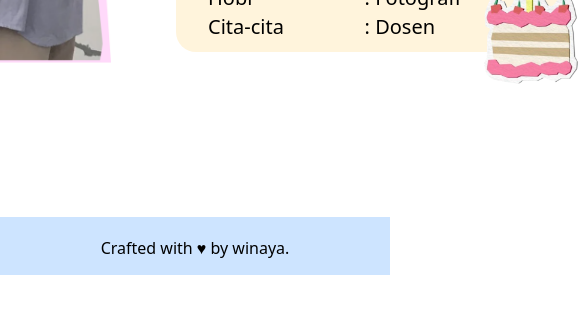
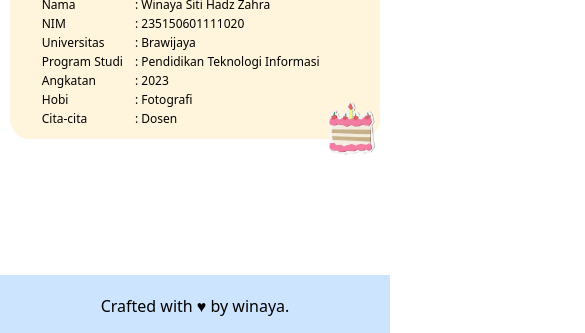
Before and after one commit to winayahadz/coba-porto, a website: page saya.html in a window 390 px wide. Shown: the part 569-902 px from the top of the page, 585 px wide, since content can reach past the window. Before the commit the page ends 844 px from the top, so only its background shows below. Drawn offline with Linux system fonts and the light colour scheme.

Commit message:
responsive

```diff
--- a/pengalaman.css
+++ b/pengalaman.css
@@ -141,3 +141,36 @@ footer {
     padding: 20px 0px;
     height: 58px;
 }
+
+
+@media (max-width: 1440px) {
+
+}
+  @media (max-width: 768px) {
+    nav {
+      display: none;
+    }
+    .content {
+      height: 100%;
+      display: flex;
+      flex-direction: column;
+      padding-top: 70px;
+      padding-bottom: 50px;
+    }
+
+    .content-card {
+        grid-template-columns: repeat(1, 1fr);
+    }
+
+    .content .content-card:first-of-type {
+      order: 1;
+    }
+
+    .content .title {
+      order: 0;
+    }
+
+    .content .content-card:last-of-type {
+      order: 2;
+    }
+  }
--- a/projek.css
+++ b/projek.css
@@ -124,3 +124,18 @@ button {
     padding: 20px 0px;
     height: 58px;
 }
+
+
+@media (max-width: 1440px) {
+
+}
+    @media (max-width: 768px) {
+        nav {
+      display: none;
+    }
+
+        .content{
+            height: 100%;
+            min-height: 100vh;
+        }
+    }
--- a/saya.css
+++ b/saya.css
@@ -113,4 +113,81 @@ footer {
     background-color: rgb(205, 228, 255);
     padding: 20px 0px;
     height: 58px;
+    width: 100%;
 }
+
+
+/* untuk tablet */
+@media (max-width: 1440px) {
+    .content {
+        display: flex;
+        flex-direction: column;
+    }
+}
+
+/* untuk mobile */
+
+@media (max-width: 768px) {
+    nav {
+        display: none;
+    }
+    footer {
+        position: relative;
+        bottom: 0;
+    }
+    .content {
+        display: flex;
+        flex-direction: column;
+        align-items: center;
+        justify-content: center;
+        width: 100%;
+        padding-top: 50px;
+        padding-bottom: 50px;
+        height: 100vh;
+        gap: 0px;
+    }
+
+    .content .about_kiri {
+        width: 100%;
+        display: flex;
+        justify-content: center;
+        align-items: center;
+        padding-top: 100px;
+    }
+
+    .content .about_kiri #winaya {
+        width: 200px;
+    }
+
+    .content .about_kanan {
+        width: 100%;
+        display: flex;
+        justify-content: center;
+        align-items: center;
+        padding-bottom: 100px;
+        margin-top: 10px;
+    }
+
+    .content .about_kanan .kartu {
+        width: 95%;
+    }
+
+    .content .about_kanan .kartu h1 {
+        font-size: 30px;
+    }
+
+    .content .about_kanan .kartu table{
+        font-size: 12px;
+    }
+
+    .content .about_kanan table .row {
+        padding-right: 10px;
+    }
+
+    .content .bunga {
+        width: 60px;
+        position: absolute;
+        bottom: -20px;
+        right: 0px;
+    }
+}
```
Also changed, not shown: kontak.css (+10 -7 lines), pengalaman.html (+1 -1 lines), projek.html (+10 -10 lines).
